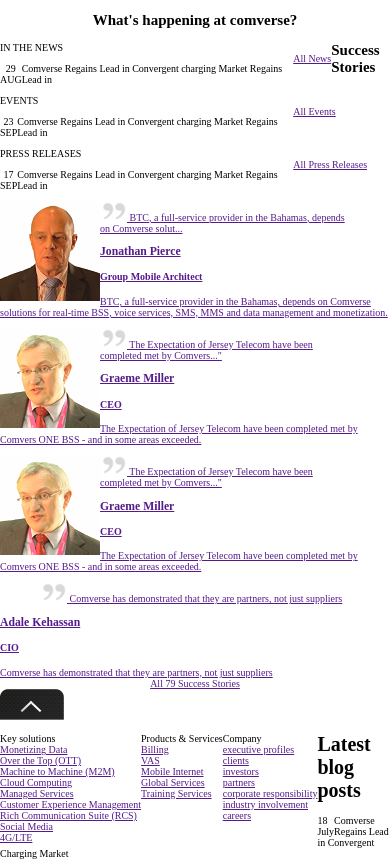
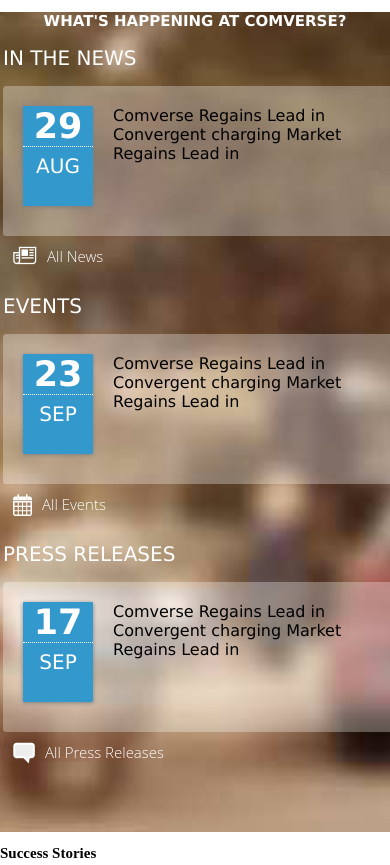
Before and after one commit to tzach3030/comverse, a plain HTML site: page index.html in a window 390 px wide. Shown: the part 1469-2334 px from the top of the page. Drawn offline with Linux system fonts and the light colour scheme.

Commit message:
mobile-events

```diff
--- a/css/main.css
+++ b/css/main.css
@@ -449,4 +449,142 @@ Service's Content
 	background: transparent url(../img/solution_icon_biz-transform_hover.png) no-repeat center bottom;
 }
 
+/**************************************
+Events
+**************************************/
+
+.events-at-comverse {
+	background: url(../img/news-and-events-bg.jpg) 50% no-repeat fixed;
+	background-size: cover;
+	font-family: "Lucida Sans Unicode", "Lucida Grande", sans-serif;
+	color: white;
+	height: 82rem;
+	box-shadow: none;
 }
+
+/**************************************
+Header And Sub Headers
+**************************************/
+
+.events-at-comverse h1{
+	text-transform: uppercase;
+}
+
+.news-events-press-releases{
+	display: inline-block;
+	width: 100%;
+	font-size: 2rem;
+	margin-top: 0.3rem;
+	margin-left: 3px;
+}
+
+/**************************************
+Windows
+**************************************/
+
+.window{
+	font-size: 1.9rem;
+  	width: 100%;
+}
+
+.window-details{
+	background: rgba(255, 255, 255, 0.3);
+	height: 15rem;
+	border-radius: 3px;
+  	margin-bottom: 10px;
+}
+
+.window-details:hover{
+	background-color: rgba(255, 255, 255, 1);
+	cursor: pointer;
+}
+
+/**************************************
+Window's Content
+**************************************/
+
+.window-details p{
+	color: black;
+  	padding: 2rem;
+  	font-size: 1.6rem;
+}
+
+.date {
+	width: 70px;
+	height: 100px;
+	background: rgb(51, 153, 204);
+	border-radius: 1px;
+	margin: 2rem;
+	box-shadow: 0 1px 4px 0 grey;
+  	color: white;
+}
+.day {
+	font-size: 3.5rem;
+	font-weight: bold;
+	border-bottom: 1px dotted;
+}
+
+.month {
+	text-transform: uppercase;
+	padding: 0.7rem;
+	font-size: 2rem;
+}
+
+/**************************************
+Links
+**************************************/
+
+.all-events-link {
+	display: block;
+	font: 100 1.5rem "Open Sans";
+	color: white;
+	text-decoration: none;
+	margin-bottom: 25px;
+}
+
+.in-the-news-icon {
+	background: url(../img/eventListIconNews.png) no-repeat;
+	width: 24px;
+	height: 19px;
+	float: left;
+	margin-right: 10px;
+	margin-left: 10px;
+}
+
+.in-the-news-icon:hover {
+	background: url(../img/eventListIconNews_hover.png);
+	width: 24px;
+	height: 19px;
+}
+
+.events-icon {
+	background: url(../img/eventListIconEvents.png) no-repeat;
+	width: 19px;
+	height: 22px;
+	float: left;
+	margin-right: 10px;
+	margin-left: 10px;
+}
+
+.events-icon:hover {
+	background: url(../img/eventListIconEvents_hover.png);
+	width: 19px;
+	height: 22px;
+}
+
+.press-releases-icon {
+	background: url(../img/eventListIconPress.png) no-repeat;
+	width: 22px;
+	height: 22px;
+	float: left;
+	margin-right: 10px;
+	margin-left: 10px;
+}
+
+.press-releases-icon:hover {
+	background: url(../img/eventListIconPress_hover.png);
+	width: 22px;
+	height: 22px;
+}
+
+}
```
